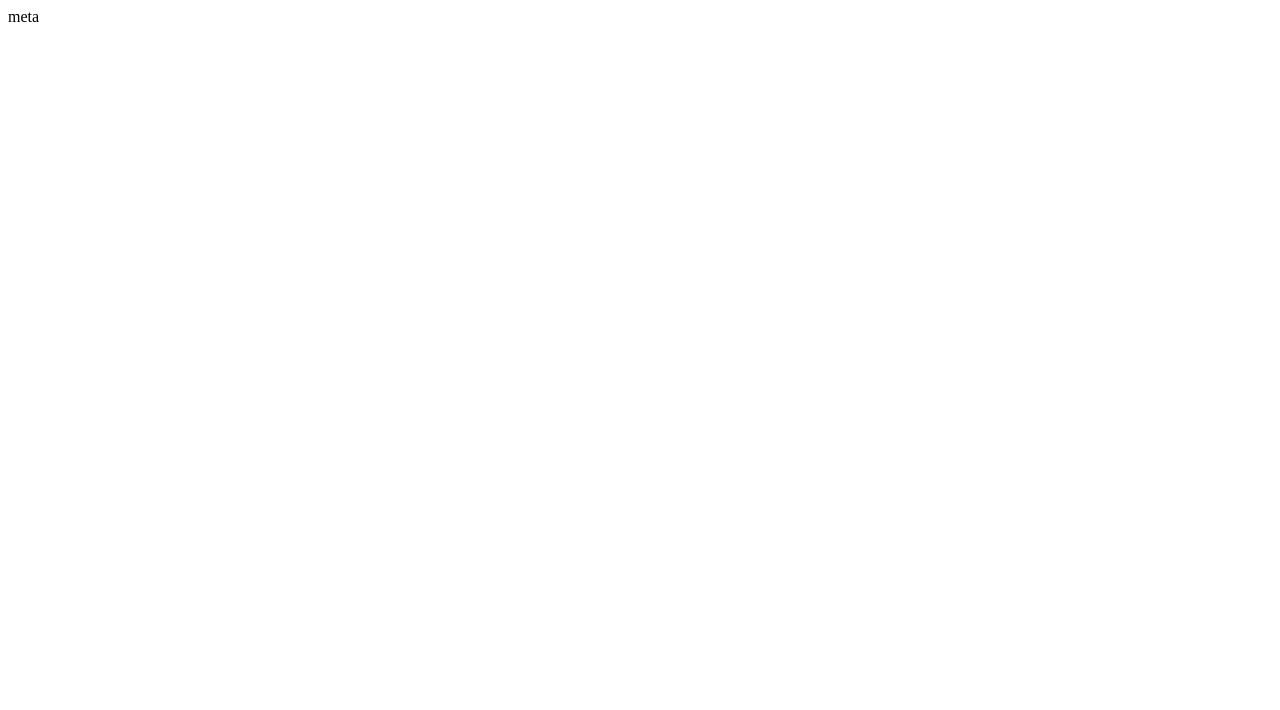
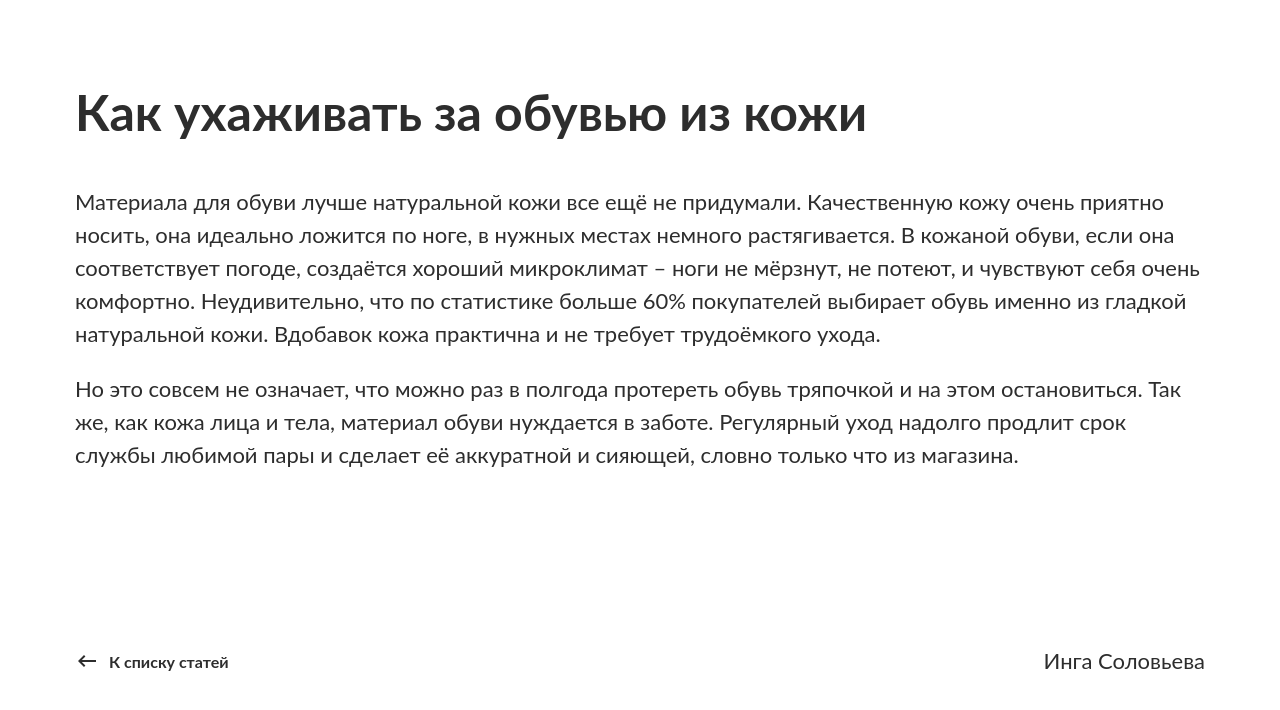
Before and after one commit to randvell/methed_ShopOnline, a plain HTML site: page article.html in a window 1280 px wide. Drawn offline with Linux system fonts and the light colour scheme.

Commit message:
Module 2 Lesson 5

```diff
--- a/article.html
+++ b/article.html
@@ -1,13 +1,36 @@
 <!DOCTYPE html>
 <html lang="en">
+
 <head>
   <meta charset="UTF-8">
   <meta name="viewport" content="width=device-width, initial-scale=1.0">
-  meta
+  <link rel="stylesheet" href="styles/article.css">
 
-  <title>Document</title>
+  <title>Article</title>
 </head>
+
 <body>
+  <article>
+    <h1>Как ухаживать за обувью из кожи</h1>
+    <p>
+      Материала для обуви лучше натуральной кожи все ещё не придумали. Качественную кожу очень приятно носить, она
+      идеально ложится по ноге, в нужных местах немного растягивается. В кожаной обуви, если она соответствует погоде,
+      создаётся хороший микроклимат – ноги не мёрзнут, не потеют, и чувствуют себя очень комфортно. Неудивительно, что
+      по статистике больше 60% покупателей выбирает обувь именно из гладкой натуральной кожи. Вдобавок кожа практична и
+      не требует трудоёмкого ухода.
+    </p>
+    <p>Но это совсем не означает, что можно раз в полгода протереть обувь тряпочкой и на этом остановиться. Так же, как
+      кожа лица и тела, материал обуви нуждается в заботе. Регулярный уход надолго продлит срок службы любимой пары и
+      сделает её аккуратной и сияющей, словно только что из магазина.</p>
+  </article>
+  <aside>
+    <div class="article-bottom">
+      <nav>
+        <a class="navigation__link-back" href="#">К списку статей</a>
+      </nav>
+      <span>Инга Соловьева</span>
+    </div>
+  </aside>
+</body>
 
-</body>
 </html>
--- /dev/null
+++ b/styles/article.css
@@ -0,0 +1,51 @@
+body {
+  margin: 80px 75px 0px 75px;
+  margin-top: 80px;
+  margin-left: 75px;
+  margin-right: 75px;
+  font-family: Lato, system-ui, -apple-system, BlinkMacSystemFont, 'Segoe UI', Roboto, Oxygen, Ubuntu, Cantarell, 'Open Sans', 'Helvetica Neue', sans-serif;
+  color: #2D2D2D;
+  font-style: normal;
+  font-size: 22px;
+  font-weight: 400;
+  line-height: 150%;
+}
+
+h1 {
+  margin: 40px 0px 40px 0px;
+  font-size: 50px;
+  line-height: 65px;
+  font-style: normal;
+  font-weight: 700;
+  line-height: 130%;
+}
+
+article {
+  padding-bottom: 150px;
+}
+
+.author {
+  color: black;
+}
+
+.navigation__link-back {
+  padding-top: 10px;
+  text-decoration: none;
+  color: #2D2D2D;
+  height: 24px;
+  font-weight: 700;
+  font-size: 16px;
+  line-height: 20.8px;
+}
+
+.navigation__link-back::before {
+  content: url('/assets/keyboard_backspace.svg');
+  vertical-align: middle;
+  padding-right: 10px;
+}
+
+.article-bottom {
+  display: flex;
+  justify-content: space-between;
+  align-items: center;
+}
```
Also changed, not shown: assets/keyboard_backspace.svg (added).
